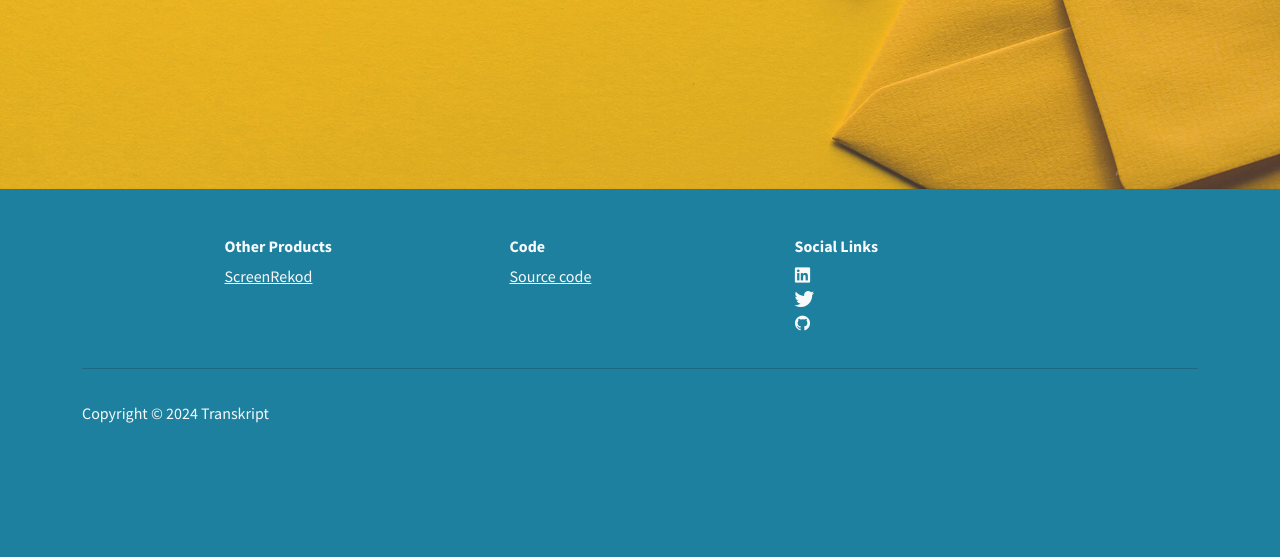
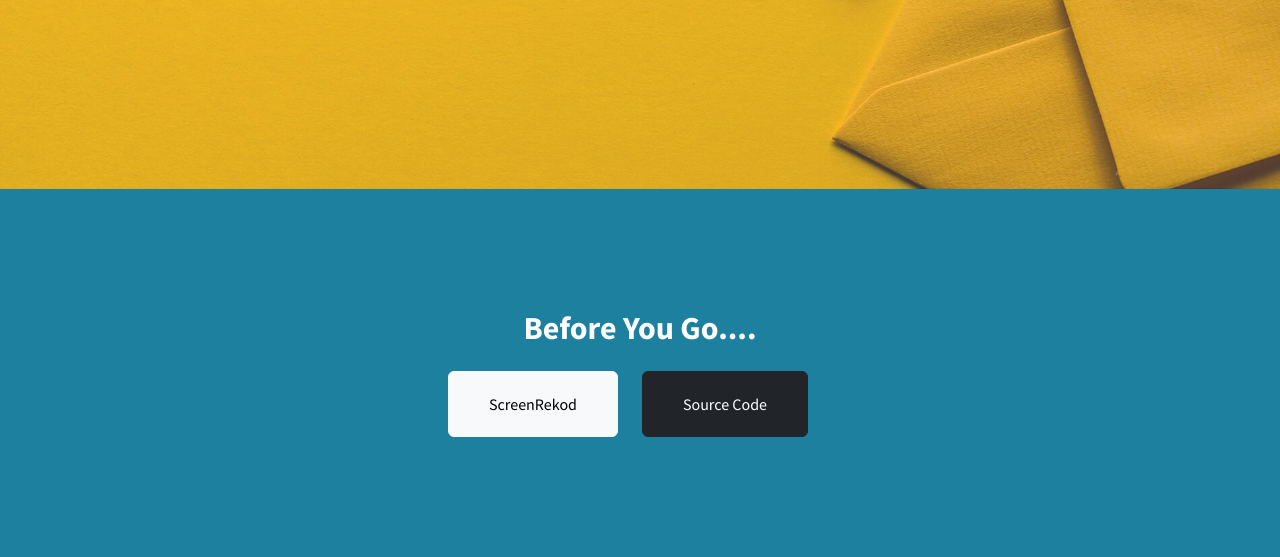
Before and after one commit to kevinkoech357/transkript, a Flask app: page / in a window 1280 px wide. Shown: the part 1832-2389 px from the top of the page. Before the commit the page ends 2255 px from the top, so only its background shows below. Run offline with Flask 3, Linux system fonts and the light colour scheme; some libraries are stand-ins or nearby versions.

Commit message:
Update codebase

```diff
--- a/run.py
+++ b/run.py
@@ -3,4 +3,4 @@ from transkript import create_app
 app = create_app()
 
 if __name__ == "__main__":
-    app.run()
+    app.run(host="0.0.0.0")
--- a/transkript/tasks.py
+++ b/transkript/tasks.py
@@ -28,6 +28,7 @@ def transcribe_file(file_path):
 
             # Construct download link directly using the file name
             download_link = f"/download/{path.stem}.srt"
+
             return download_link
     except Exception as e:
         logger.exception(f"An error occurred: {str(e)}")
--- a/transkript/templates/index.html
+++ b/transkript/templates/index.html
@@ -169,92 +169,11 @@
       </div>
     </section>
 
-    <!-- Start: Footer Multi Column -->
-    <footer class="bg-primary">
-      <div class="container py-4 py-lg-5">
-        <div class="row justify-content-center">
-          <!-- Start: Services -->
-          <div
-            class="col-sm-4 col-md-3 text-center text-light text-lg-start d-flex flex-column"
-          >
-            <h3 class="fs-6 fw-bold">Other Products</h3>
-            <ul class="list-unstyled">
-              <li>
-                <a
-                  href="https://screen-rekod-kevinkoech.koyeb.app/"
-                  target="_blank"
-                  class="text-light"
-                  >ScreenRekod</a
-                >
-              </li>
-            </ul>
-          </div>
-          <!-- End: Services -->
-          <!-- Start: Source Code -->
-          <div
-            class="col-sm-4 col-md-3 text-center text-lg-start text-light d-flex flex-column"
-          >
-            <h3 class="fs-6 fw-bold">Code</h3>
-            <ul class="list-unstyled">
-              <li>
-                <a
-                  href="https://github.com/kevinkoech357/transkript"
-                  target="_blank"
-                  class="text-light"
-                  >Source code</a
-                >
-              </li>
-              <li></li>
-              <li></li>
-            </ul>
-          </div>
-          <!-- End: Source code -->
-          <!-- Start: Social Links -->
-          <div
-            class="col-sm-4 col-md-3 text-center text-light text-lg-start d-flex flex-column"
-          >
-            <h3 class="fs-6 fw-bold">Social Links</h3>
-            <ul class="list-unstyled">
-              <li>
-                <a
-                  href="https://www.linkedin.com/in/kevin-koech-834189263/"
-                  target="_blank"
-                  class="social-link"
-                >
-                  <i class="text-light devicon-linkedin-plain"></i>
-                </a>
-              </li>
-              <li>
-                <a
-                  href="https://twitter.com/kevinkoech357"
-                  target="_blank"
-                  class="social-link"
-                >
-                  <i class="text-light devicon-twitter-original"></i>
-                </a>
-              </li>
-              <li>
-                <a
-                  href="https://github.com/kevinkoech357"
-                  target="_blank"
-                  class="social-link"
-                >
-                  <i class="text-light devicon-github-original"></i>
-                </a>
-              </li>
-            </ul>
-          </div>
-          <!-- End: Social links -->
+    <section class="content-section bg-primary text-white">
+        <div class="container text-center">
+            <h2 class="mb-4">Before You Go....</h2><a class="btn btn-light btn-xl me-4" role="button" href="https://screen-rekod-kevinkoech.koyeb.app/" target=_blank>ScreenRekod</a><a class="btn btn-dark btn-xl me-4" role="button" href="https://github.com/kevinkoech357/transkript" target=_blank>Source Code</a>
         </div>
-        <hr />
-        <div
-          class="text-muted d-flex justify-content-between align-items-center pt-3"
-        >
-          <p class="mb-0 text-light">Copyright © 2024 Transkript</p>
-        </div>
-      </div>
-    </footer>
-    <!-- End: Footer Multi Column -->
+    </section>
 
     <script src="https://cdn.jsdelivr.net/npm/bootstrap@5.3.2/dist/js/bootstrap.bundle.min.js"></script>
     <script src="static/assets/js/stylish-portfolio.js?h=fd82ddc34ee78863a6928c678c293e4a"></script>
--- a/transkript/views.py
+++ b/transkript/views.py
@@ -21,33 +21,6 @@ def allowed_file(filename):
         bool: True if the file extension is allowed, False otherwise.
     """
     return "." in filename and filename.rsplit(".", 1)[1].lower() in ALLOWED_EXTENSIONS
-
-
-def save_file(file):
-    """
-    Save the file to the upload folder with a unique filename.
-
-    Parameters:
-        file (FileStorage): The file to be saved.
-
-    Returns:
-        str: The path to the saved file.
-    """
-    filename = secure_filename(file.filename)
-    base_path = current_app.config["UPLOAD_FOLDER"]
-
-    file_path = os.path.join(base_path, filename)
-    file_count = 1
-
-    while os.path.exists(file_path):
-        # If a file with the same name exists, append a number to the filename
-        filename, extension = os.path.splitext(filename)
-        filename = f"{filename}_{file_count}{extension}"
-        file_path = os.path.join(base_path, filename)
-        file_count += 1
-
-    file.save(file_path)
-    return file_path
 
 
 @user.route("/", methods=["GET"])
@@ -83,7 +56,20 @@ def upload():
 
         if file and allowed_file(file.filename):
             # Save the file to the upload folder
-            file_path = save_file(file)
+            filename = secure_filename(file.filename)
+            base_path = current_app.config["UPLOAD_FOLDER"]
+
+            file_path = os.path.join(base_path, filename)
+            file_count = 1
+
+            while os.path.exists(file_path):
+                # If a file with the same name exists, append a number to the filename
+                filename, extension = os.path.splitext(filename)
+                filename = f"{filename}_{file_count}{extension}"
+                file_path = os.path.join(base_path, filename)
+                file_count += 1
+
+            file.save(file_path)
 
             logger.info("Transcription in progress. It might take a while...")
 
```
Also changed, not shown: README.md, 1 other file.
